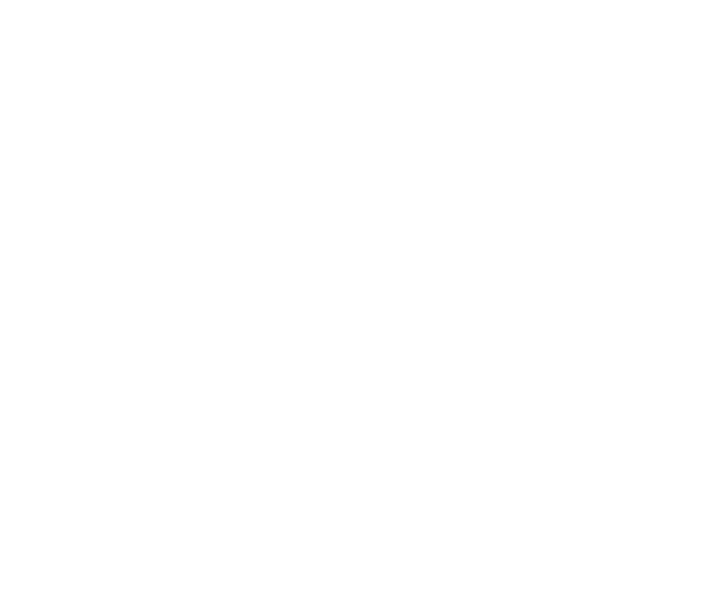
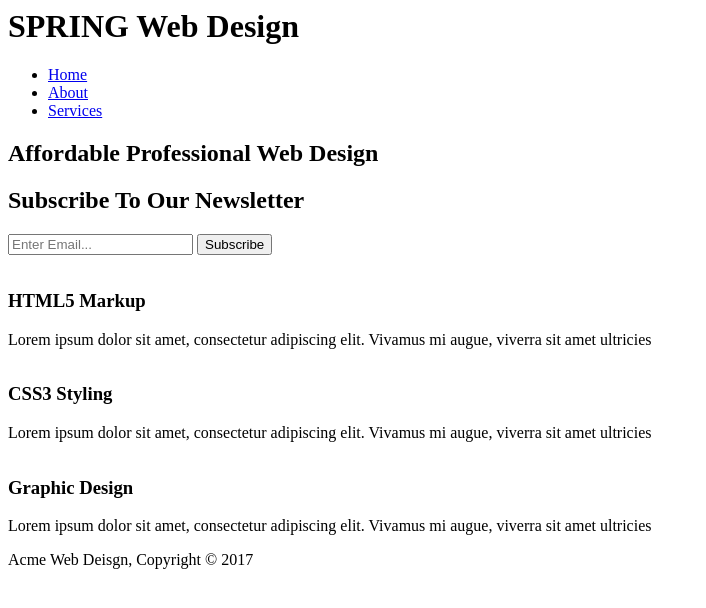
Before and after one commit to LegendFree/testWebSite1, a plain HTML site: page index.html in a window 1280 px wide. Shown: the whole page, without its empty margins (0-706 px from the left). Drawn offline with Linux system fonts and the light colour scheme.

Commit message:
ADDED Code for body

```diff
--- a/index.html
+++ b/index.html
@@ -1,2 +1,63 @@
 <html>
+  <head>
+    <title>TEST WEBSITE</title>
+    </head>
+  <body>
+    <header>
+      <div class="container">
+        <div id="branding">
+          <h1><span class="highlight">SPRING</span> Web Design</h1>
+        </div>
+        <nav>
+          <ul>
+            <li class="current"><a href="index.html">Home</a></li>
+            <li><a href="about.html">About</a></li>
+            <li><a href="services.html">Services</a></li>
+          </ul>
+        </nav>
+      </div>
+    </header>
+
+    <section id="showcase">
+      <div class="container">
+        <h1>Affordable Professional Web Design</h1>
+        <p></p>
+      </div>
+    </section>
+
+    <section id="newsletter">
+      <div class="container">
+        <h1>Subscribe To Our Newsletter</h1>
+        <form>
+          <input type="email" placeholder="Enter Email...">
+          <button type="submit" class="button_1">Subscribe</button>
+        </form>
+      </div>
+    </section>
+
+    <section id="boxes">
+      <div class="container">
+        <div class="box">
+          <img src="">
+          <h3>HTML5 Markup</h3>
+          <p>Lorem ipsum dolor sit amet, consectetur adipiscing elit. Vivamus mi augue, viverra sit amet ultricies</p>
+        </div>
+        <div class="box">
+          <img src="">
+          <h3>CSS3 Styling</h3>
+          <p>Lorem ipsum dolor sit amet, consectetur adipiscing elit. Vivamus mi augue, viverra sit amet ultricies</p>
+        </div>
+        <div class="box">
+          <img src="">
+          <h3>Graphic Design</h3>
+          <p>Lorem ipsum dolor sit amet, consectetur adipiscing elit. Vivamus mi augue, viverra sit amet ultricies</p>
+        </div>
+      </div>
+    </section>
+
+    <footer>
+      <p>Acme Web Deisgn, Copyright &copy; 2017</p>
+    </footer>
+  </body>
+  </body>
 </html>
```
